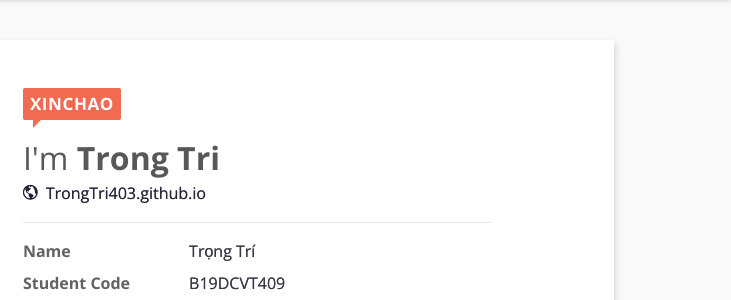
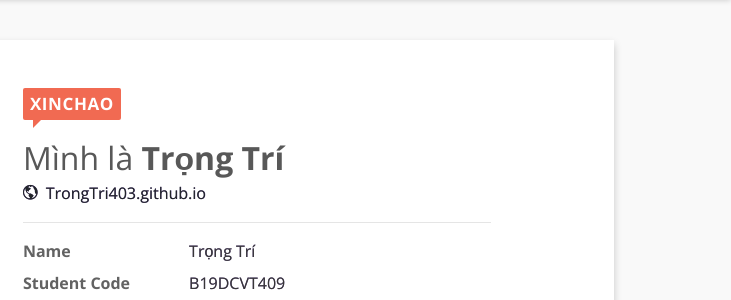
Before and after one commit to TrongTri403/TrongTri403.github.io, a plain HTML site: page index.html in a window 1280 px wide. Shown: the part 76-376 px from the top of the page, 549-1280 px from the left. Drawn offline with nearby package versions, Linux system fonts and the light colour scheme; files whose address does not match are found by name.

Commit message:
Update index.html

```diff
--- a/index.html
+++ b/index.html
@@ -37,7 +37,7 @@
 							<p class="sayHi">XinChao</p>
 
 							<div class="name">
-								<p><span>I'm</span> Trong Tri</p>
+								<p><span>Mình là </span> Trọng Trí</p>
 								<p class="s">Verified
 									<span class="ion-ios-checkmark-outline"></span>
 								</p>
```
